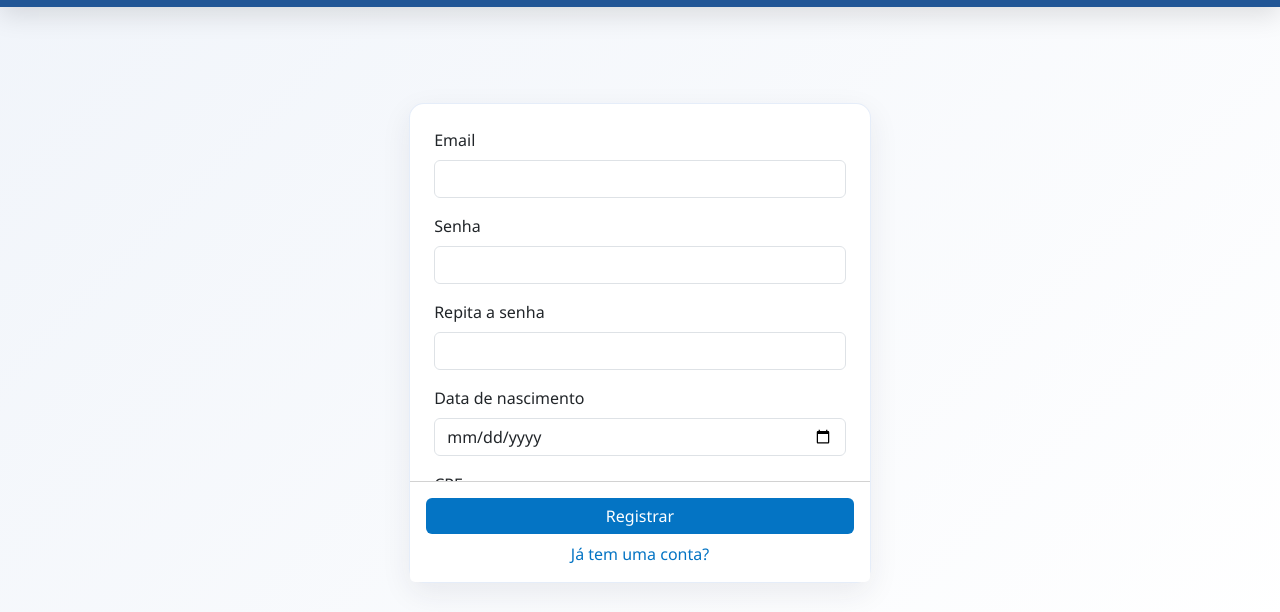
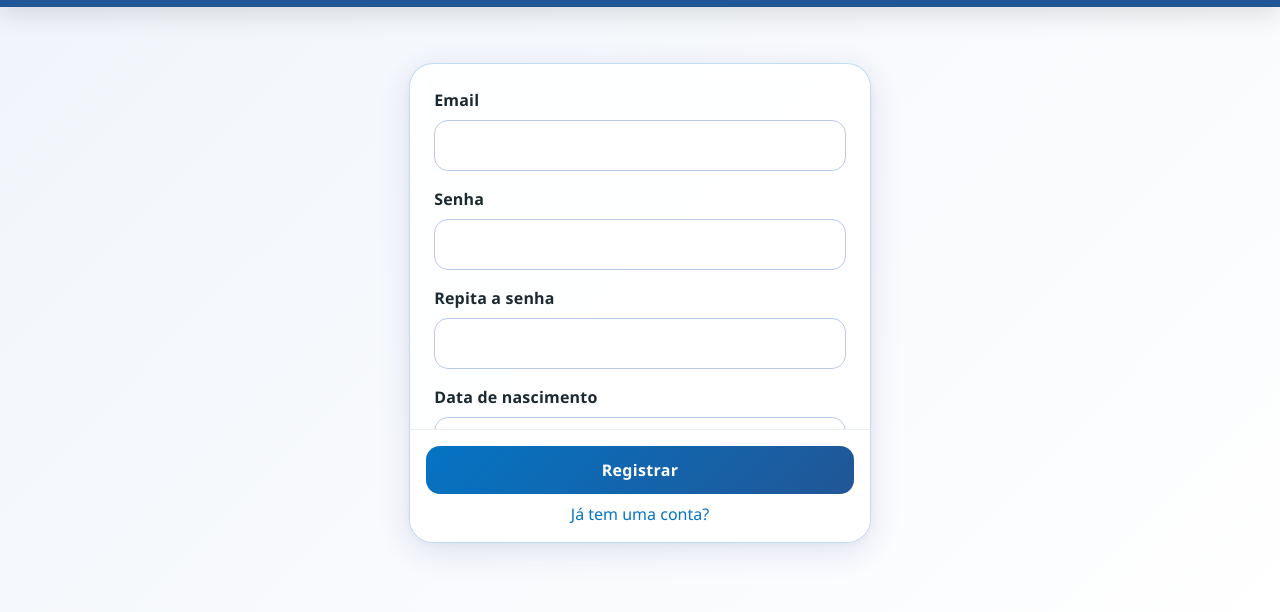
Before and after one commit to WillianNunes0/Projeto-Arca, a plain HTML site: page cadastro.html in a window 1280 px wide. Shown: the part 138-750 px from the top of the page. Drawn offline with nearby package versions, Linux system fonts and the light colour scheme.

Commit message:
V1.1
Alteração na estrutura html das págins ,modificação total no card login que está sendo utilizado por 3 páginas
estudando a possibilidade de integração com react para modularização e consistência

```diff
--- a/cadastro.html
+++ b/cadastro.html
@@ -5,14 +5,13 @@
     <meta charset="UTF-8">
     <meta name="viewport" content="width=device-width, initial-scale=1.0">
     <title>Projeto Arca - Cadastro</title>
-    <!-- Bootstrap 5.3.3 (Versão Estável) -->
-    <link href="https://cdn.jsdelivr.net/npm/bootstrap@5.3.3/dist/css/bootstrap.min.css" rel="stylesheet">
+    <link href="https://cdn.jsdelivr.net/npm/bootstrap@5.3.8/dist/css/bootstrap.min.css" rel="stylesheet">
     <link rel="stylesheet" href="style.css">
 </head>
 
 <body>
 
-    <!-- NAVBAR AZUL QUE ESTICA PARA OS LADOS -->
+    <!-- NAVBAR-->
     <nav class="navbar-arca">
         <div class="container-fluid px-5">
             <div class="navbar-wrapper d-flex justify-content-center">
@@ -25,13 +24,12 @@
 
     <section class="login-section">
         <div class="container d-flex align-items-center justify-content-center p-3">
-            <!-- Aumentei para col-lg-5 para os campos respirarem melhor -->
             <div class="col-12 col-sm-10 col-md-8 col-lg-5">
 
-                <div class="card card-login">
+                <div class="card card-login d-flex flex-column overflow-hidden" style="height: 60vh;">
 
-                    <!-- CONTEÚDO COM SCROLL (Mantendo seus campos originais) -->
-                    <div class="card-body form-scroll p-4" style="max-height: 450px; overflow-y: auto;">
+                    <!-- CONTEÚDO COM SCROLL-->
+                    <div class="card-body form-scroll p-4">
                         <form id="formulario" novalidate action="index.html">
 
                             <!-- EMAIL -->
@@ -125,7 +123,7 @@
                         </form>
                     </div>
 
-                    <!-- RODAPÉ FIXO (O botão fica sempre visível) -->
+                    <!-- RODAPÉ FIXO -->
                     <div class="card-footer bg-white p-3">
                         <button type="submit" form="formulario" class="btn btn-primary w-100">
                             Registrar
@@ -142,7 +140,7 @@
         </div>
     </section>
 
-    <script src="https://cdn.jsdelivr.net/npm/bootstrap@5.3.3/dist/js/bootstrap.bundle.min.js"></script>
+    <script src="https://cdn.jsdelivr.net/npm/bootstrap@5.3.8/dist/js/bootstrap.bundle.min.js"></script>
     <script src="./script.js"></script>
 </body>
 
--- a/style.css
+++ b/style.css
@@ -123,40 +123,170 @@ a:hover {
 /* ==========================================================================
    4. FORMULÁRIOS E LOGIN
    ========================================================================== */
+
+
+/* CARD */
+.login-section {
+    padding-top: 5vh;
+}
 .card-login {
-    margin-top: 10vh;
-    border-radius: 15px;
-    box-shadow: 0 10px 30px rgba(38, 43, 64, 0.08);
-    border: 1px solid rgba(168, 196, 236, 0.3);
-    background-color: #ffffff;
-    max-height: 60vh;
+    height: 40vh;
+    max-height: 85vh;
+
     display: flex;
     flex-direction: column;
+
+    overflow: hidden;
+
+    background: rgba(255, 255, 255, 0.88);
+    backdrop-filter: blur(10px);
+
+    border: 1.5px solid rgba(4, 116, 196, 0.25);
+    border-radius: 24px;
+
+    box-shadow:
+        0 8px 32px rgba(31, 38, 135, 0.12),
+        0 2px 8px rgba(0,0,0,0.04);
+
+    transition:
+        transform 0.25s ease,
+        box-shadow 0.25s ease;
 }
 
-.form-scroll {
-    overflow-y: auto;
-    flex: 1;
+/* HOVER MAIS SUAVE */
+.card-login:hover {
+    transform: translateY(-2px);
+
+    box-shadow:
+        0 12px 28px rgba(31, 38, 135, 0.14),
+        0 4px 10px rgba(0,0,0,0.05);
+}
+
+/* INPUTS */
+.form-control {
+    border: 1.8px solid #b7c9e6;
+    border-radius: 14px;
+
+    padding: 13px 15px;
+
+    background-color: rgba(255,255,255,0.95);
+
+    font-size: 0.96rem;
+    color: var(--text-dark);
+
+    transition:
+        border-color 0.25s ease,
+        box-shadow 0.25s ease,
+        transform 0.2s ease;
+}
+
+/* HOVER */
+.form-control:hover {
+    border-color: var(--secondary);
+}
+
+/* FOCUS */
+.form-control:focus {
+    border-color: var(--primary);
+
+    box-shadow:
+        0 0 0 4px rgba(4,116,196,0.14);
+
+    background: white;
 }
 
 .form-control:focus {
     border-color: var(--primary);
-    box-shadow: 0 0 0 0.25rem rgba(4, 116, 196, 0.15);
+
+    box-shadow:
+        0 0 0 4px rgba(4,116,196,0.12);
+
+    background: white;
+}
+.form-scroll {
+    overflow-y: auto;
+    flex: 1;
+
+    padding-right: 6px;
 }
 
+/* FOOTER FIXO */
+.card-footer {
+    border-top: 1px solid #e7eef8;
+
+    background: rgba(255,255,255,0.96);
+
+    backdrop-filter: blur(8px);
+
+    flex-shrink: 0;
+}
+.form-scroll::-webkit-scrollbar {
+    width: 8px;
+}
+
+.form-scroll::-webkit-scrollbar-track {
+    background: transparent;
+}
+
+.form-scroll::-webkit-scrollbar-thumb {
+    background: rgba(4,116,196,0.35);
+    border-radius: 20px;
+}
+
+.form-scroll::-webkit-scrollbar-thumb:hover {
+    background: rgba(4,116,196,0.55);
+}
+/* BOTÃO */
 .btn-primary {
-    background-color: var(--primary);
+    border-radius: 14px;
+
+    padding: 12px;
+
+    font-weight: 600;
+    letter-spacing: 0.3px;
+
+    background: linear-gradient(
+        135deg,
+        var(--primary),
+        var(--primary-dark)
+    );
+
     border: none;
-    transition: background-color 0.3s ease;
+
+    transition:
+        transform 0.2s ease,
+        box-shadow 0.2s ease;
 }
 
 .btn-primary:hover {
-    background-color: var(--primary-dark);
+    transform: translateY(-2px);
+
+    box-shadow:
+        0 10px 20px rgba(4,116,196,0.22);
+}
+/* LABELS */
+.form-label {
+    font-weight: 600;
+    color: var(--text-dark);
+
+    margin-bottom: 8px;
+    letter-spacing: 0.2px;
 }
 
-.email p { color: var(--error); }
-.esqueceu-senha a { color: var(--text-dark); }
+/* LINKS */
+a {
+    font-weight: 500;
+}
 
+.form-check-input {
+    border: 1.5px solid #9eb8dc;
+    cursor: pointer;
+}
+
+.form-check-input:checked {
+    background-color: var(--primary);
+    border-color: var(--primary);
+}
 /* ==========================================================================
    5. ANIMAÇÕES
    ========================================================================== */
```
Also changed, not shown: index.html (+3 -4 lines), menuadocao.html (+3 -4 lines), redefinirsenha.html (+3 -3 lines).
